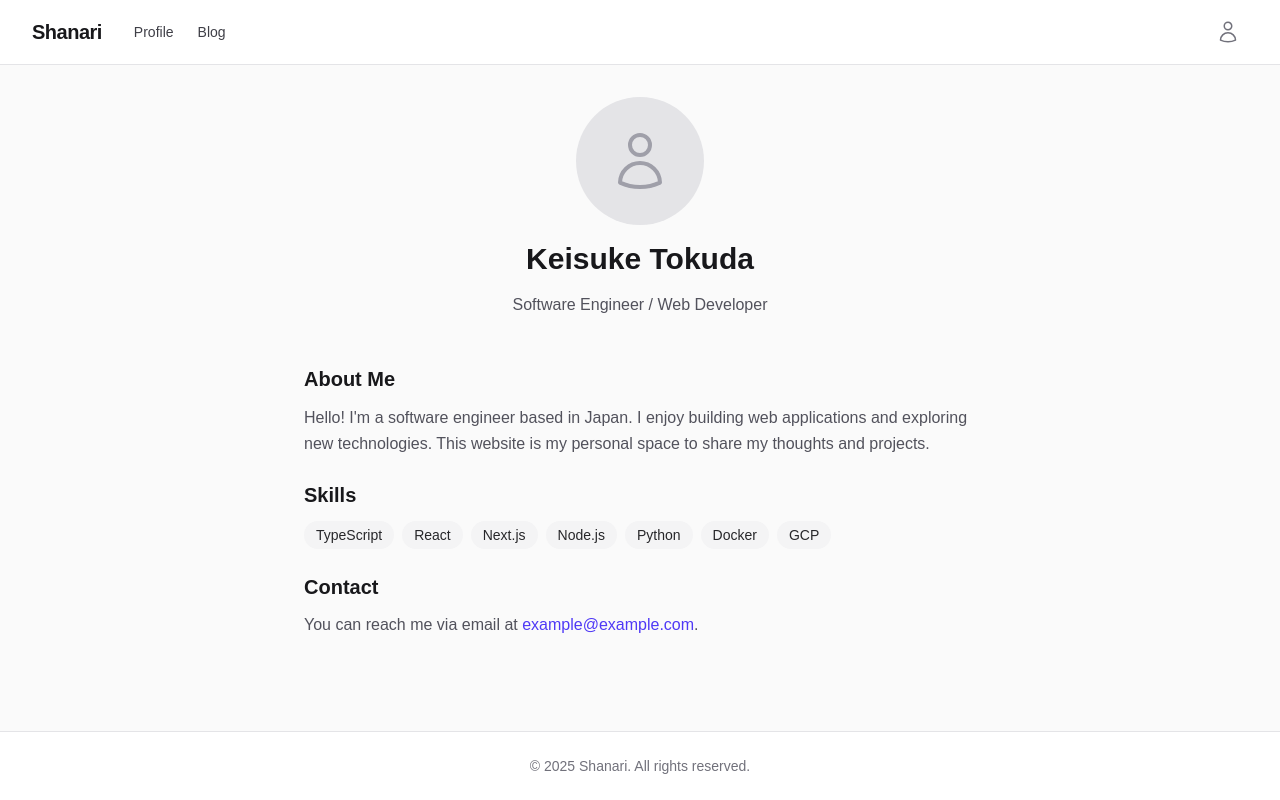
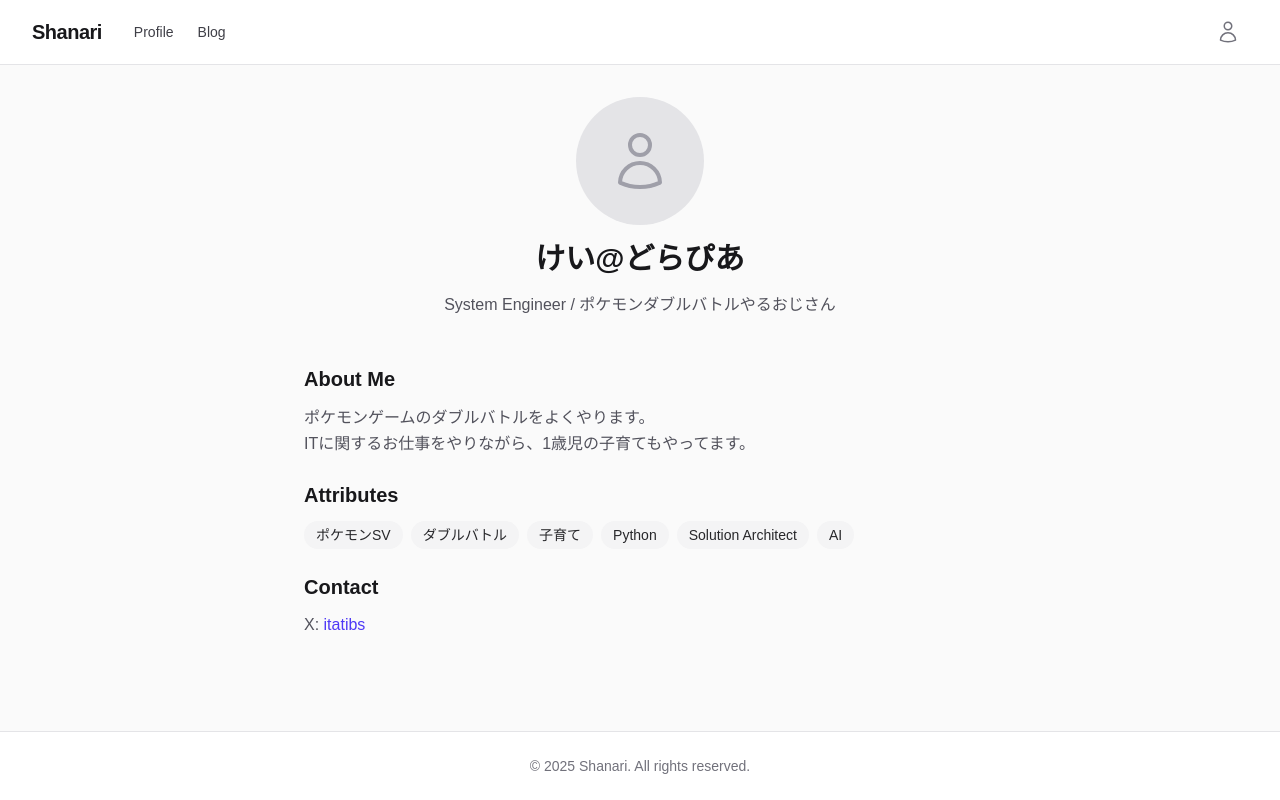
Before and after one commit to detianitatibs/shanari-antigravity, a Next.js app in the folder web/: page /profile in a window 1280 px wide. Built offline with nearby package versions, Linux system fonts and the light colour scheme.

Commit message:
自己紹介内容を更新

```diff
--- a/web/app/(main)/profile/page.tsx
+++ b/web/app/(main)/profile/page.tsx
@@ -8,8 +8,8 @@ export default function ProfilePage() {
                 <div className="mx-auto h-32 w-32 rounded-full bg-zinc-200 flex items-center justify-center">
                     <Icon name="user" className="h-16 w-16 text-zinc-400" />
                 </div>
-                <h1 className="text-3xl font-bold text-zinc-900">Keisuke Tokuda</h1>
-                <p className="text-zinc-600">Software Engineer / Web Developer</p>
+                <h1 className="text-3xl font-bold text-zinc-900">けい@どらぴあ</h1>
+                <p className="text-zinc-600">System Engineer / ポケモンダブルバトルやるおじさん</p>
             </div>
 
             {/* Bio Section */}
@@ -17,16 +17,18 @@ export default function ProfilePage() {
                 <section>
                     <h2 className="text-xl font-semibold text-zinc-900 mb-3">About Me</h2>
                     <p className="text-zinc-600 leading-relaxed">
-                        Hello! I&apos;m a software engineer based in Japan. I enjoy building web applications
-                        and exploring new technologies. This website is my personal space to share
-                        my thoughts and projects.
+                        ポケモンゲームのダブルバトルをよくやります。
                     </p>
+                    <p className="text-zinc-600 leading-relaxed">
+                        ITに関するお仕事をやりながら、1歳児の子育てもやってます。
+                    </p>
+
                 </section>
 
                 <section>
-                    <h2 className="text-xl font-semibold text-zinc-900 mb-3">Skills</h2>
+                    <h2 className="text-xl font-semibold text-zinc-900 mb-3">Attributes</h2>
                     <div className="flex flex-wrap gap-2">
-                        {['TypeScript', 'React', 'Next.js', 'Node.js', 'Python', 'Docker', 'GCP'].map((skill) => (
+                        {['ポケモンSV', 'ダブルバトル', '子育て', 'Python', 'Solution Architect', 'AI'].map((skill) => (
                             <span
                                 key={skill}
                                 className="inline-flex items-center rounded-full bg-zinc-100 px-3 py-1 text-sm font-medium text-zinc-800"
@@ -40,7 +42,7 @@ export default function ProfilePage() {
                 <section>
                     <h2 className="text-xl font-semibold text-zinc-900 mb-3">Contact</h2>
                     <p className="text-zinc-600">
-                        You can reach me via email at <a href="mailto:example@example.com" className="text-indigo-600 hover:underline">example@example.com</a>.
+                        X: <a href="https://x.com/itatibs" target="_blank" className="text-indigo-600 hover:underline">itatibs</a>
                     </p>
                 </section>
             </div>
```
